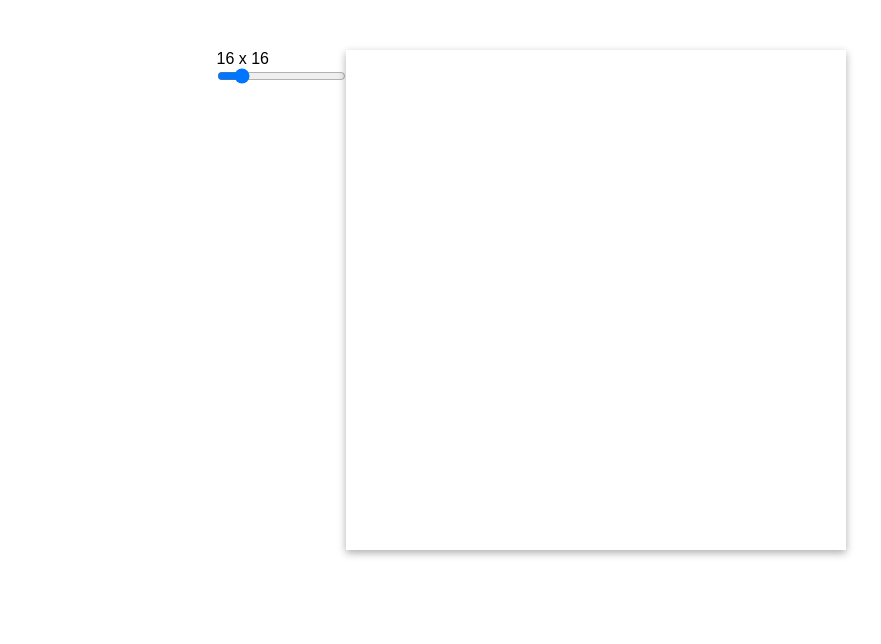
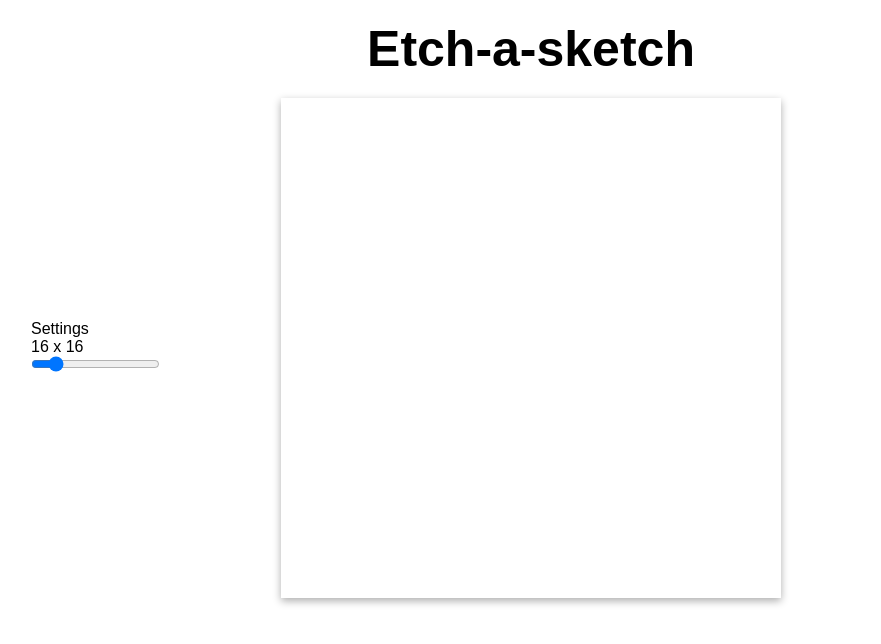
Before and after one commit to tyler-lutz/etch-a-sketch, a plain HTML site: page index.html in a window 1280 px wide. Shown: the whole page, without its empty margins (109-990 px from the left). Drawn offline with Linux system fonts and the light colour scheme.

Commit message:
Add title header and moved elements around

```diff
--- a/index.html
+++ b/index.html
@@ -9,12 +9,16 @@
     <script src="script.js" defer></script>
 </head>
 <body>
+    <div class="header">
+        <h1 class="title">Etch-a-sketch</h1>
+    </div>
     <div class="main">
         <div class="settings">
+            <p>Settings</p>
             <div id="sizeValue">16 x 16</div>
             <input id="sizeSlider" type="range" value="16" min="1" max="100" />
         </div>
-        <div id="gridContainer"></div>
+        <div class ="grid" id="gridContainer"></div>
     </div>
 </body>
 </html>
--- a/styles.css
+++ b/styles.css
@@ -4,15 +4,35 @@
     font-family: sans-serif;
 }
 
+.header {
+    padding: 20px 0;
+}
+
+.title {
+    text-align: center;
+    font-size: 50px;
+}
+
 .main {
     display: flex;
-    justify-content: center;
-    margin-top: 50px;
+    align-items: center;
+    justify-content: flex-start;
+    margin: 0 auto;
+    gap: 50px;
+    max-width: 1000px;
 }
 
-#gridContainer {
+.settings {
+    width: 200px;
+}
+
+.grid {
     display: grid;
     height: 500px;
     width: 500px;
     box-shadow: 0px 3px 8px rgba(0, 0, 0, 0.32);
 }
+
+.grid-element {
+    user-select: none;
+}
```
